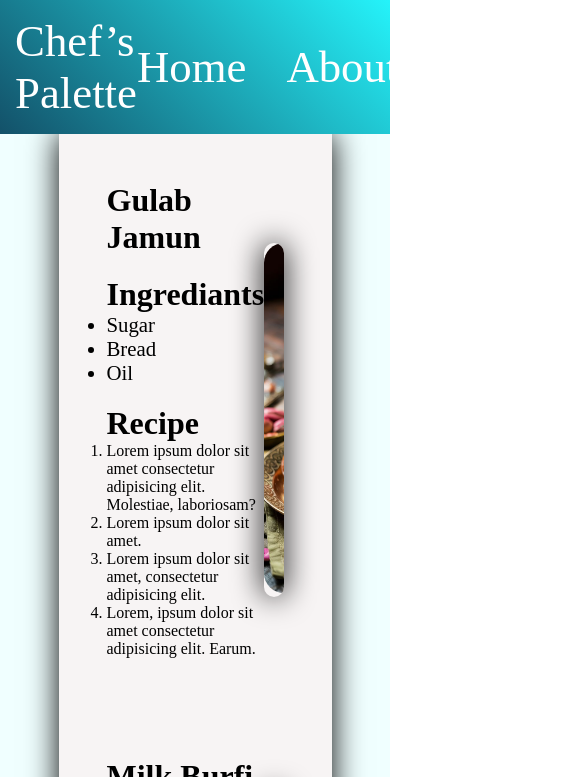
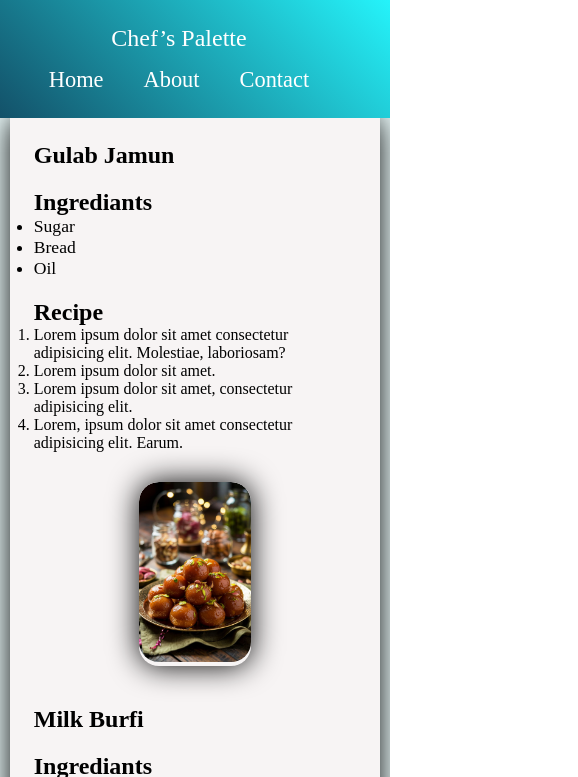
Before and after one commit to Amn0805/Recipie-project, a plain HTML site: page index.html in a window 390 px wide. Shown: the top 777 px of the page, 578 px wide, since content can reach past the window. Drawn offline with Linux system fonts and the light colour scheme.

Commit message:
final changes

```diff
--- a/style1.css
+++ b/style1.css
@@ -122,3 +122,88 @@ transition: all 0.3s linear 0s;
     color: white;
     font-size: 1.2rem;
 }
+/* ===== RESPONSIVE DESIGN ===== */
+
+/* Tablet screens (≤ 1024px) */
+@media (max-width: 1024px) {
+  .contentBox {
+    width: 90%;
+    padding: 2rem;
+    gap: 60px;
+  }
+
+  .item {
+    flex-direction: column; /* row se column */
+    gap: 30px;
+  }
+
+  .rightbox img {
+    height: 300px;  /* thoda chhota image */
+    width: 100%;
+    object-fit: cover;
+  }
+
+  #navlist {
+    font-size: 2rem;
+  }
+
+  #text {
+    font-size: 2.2rem;
+  }
+}
+
+/* Mobile screens (≤ 768px) */
+@media (max-width: 768px) {
+  .nav {
+    flex-direction: column;
+    min-height: auto;
+    padding: 10px;
+  }
+
+  #navlist {
+    flex-direction: column;
+    gap: 15px;
+    font-size: 1.6rem;
+  }
+
+  .contentBox {
+    width: 95%;
+    padding: 1.5rem;
+    gap: 40px;
+  }
+
+  .leftbox h2 {
+    font-size: 1.5rem;
+  }
+
+  .ingbox {
+    font-size: 1.1rem;
+  }
+
+  .Recipebox {
+    font-size: 1rem;
+  }
+
+  .rightbox img {
+    height: 220px;  /* aur chhoti image */
+  }
+}
+
+/* Very small screens (≤ 480px) */
+@media (max-width: 480px) {
+  #navlist {
+    font-size: 1.4rem;
+  }
+
+  #text {
+    font-size: 1.5rem;
+  }
+
+  .footer p {
+    font-size: 1.2rem;
+  }
+
+  .rightbox img {
+    height: 180px;
+  }
+}
```
